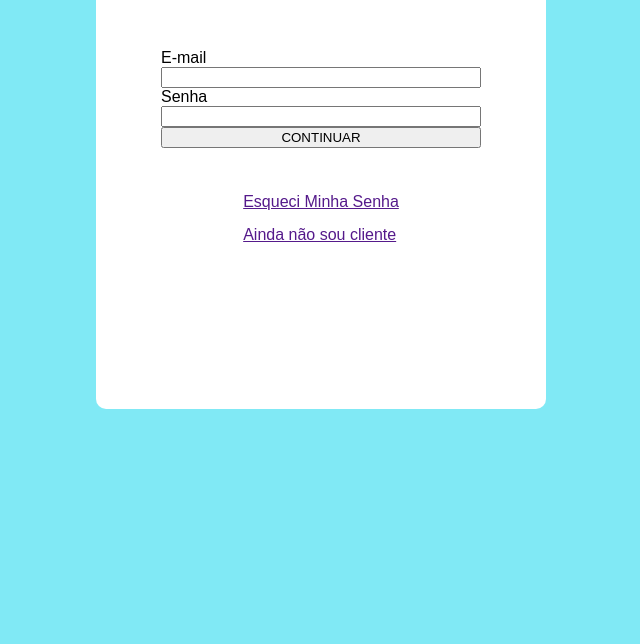
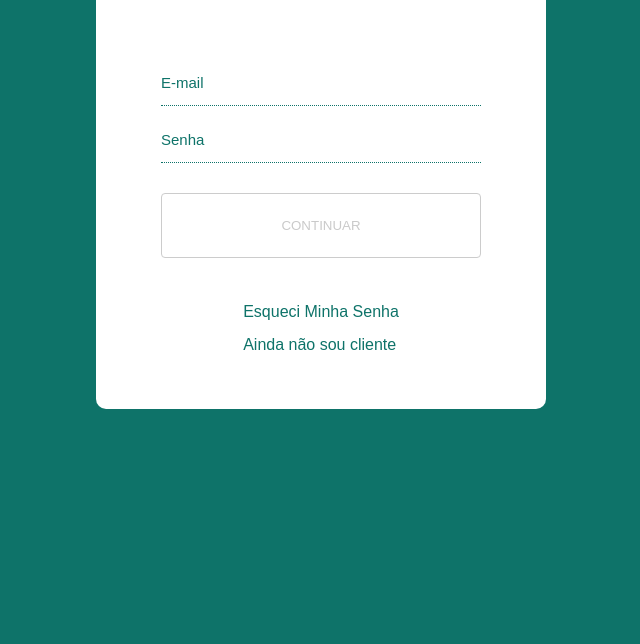
Before and after one commit to CristhoperSilva/formulario-login, a plain HTML site: page index.html in a window 1280 px wide. Shown: the part 156-800 px from the top of the page, without its empty margins (319-959 px from the left). Drawn offline with Linux system fonts and the light colour scheme.

Commit message:
Continuação da estilização do formulário, adicionado animação no focus dos inputs

```diff
--- a/index.html
+++ b/index.html
@@ -12,12 +12,15 @@
         <header>
             <h1>Faça seu login</h1>
         </header>
-        <div class="fields">
-            <label for="email">E-mail</label>
-            <input type="email" name="email" id="email">
-            <label for="password">Senha</label>
-            <input type="password" name="password" id="password">
-            <input type="submit" value="CONTINUAR" id="button">
+        <div class="form-group">
+            <form action="#" class="fields" autocomplete="off">
+                <!--Alterei o posicionamento das labels com os inputs para poder realizar a animação no css-->
+                <input type="email" name="email" id="email" required>
+                <label for="email" id="lbEmail">E-mail</label>
+                <input type="password" name="password" id="password" required>
+                <label for="password" id="lbPassword">Senha</label>
+                <input type="submit" value="CONTINUAR" id="button">
+            </form>
         </div>
         <div class="recover-links">
             <a href="">Esqueci Minha Senha</a>
--- a/style.css
+++ b/style.css
@@ -4,7 +4,7 @@ body{
     border: 0;
     font-size: 100%;
     vertical-align: baseline;
-    background-color: #80E9F5;
+    background-color: #0E7369;
     font-family: Arial, Helvetica, sans-serif;
 }
 .box{
@@ -34,6 +34,41 @@ header h1{
     margin-left: auto;
     margin-right: auto;
 }
+/*Ordena labels e inputs na página final, pois os mesmos foram trocados de posição para que eu conseguisse fazer a animação*/
+.fields #lbEmail{
+    order: -4;
+}
+.fields #email{
+    order: -3;
+}
+.fields #lbPassword{
+    order: -2;
+}
+.fields #password{
+    order: -1;
+}
+.fields label{
+    color: #0E7369;
+    font-size: 15px;
+    margin-top: 25px;
+    margin-bottom: -3px;
+}
+.fields #email,
+.fields #password{
+    border-top: none;
+    border-left: none;
+    border-right: none;
+    border-bottom: 1px dotted #0E7369;
+    background-color: transparent;
+}
+.fields #button{
+    margin-top: 30px;
+    height: 65px;
+    background-color: #FFF;
+    border: 1px solid #ccc;
+    color: #cacaca;
+    border-radius: 4px;
+}
 .recover-links{
     display: flex;
     flex-direction: column;
@@ -43,4 +78,17 @@ header h1{
 }
 .recover-links a{
     margin-top: 15px;
+    text-decoration: none;
+    color: #0E7369;
 }
+.fields #email:focus{
+    outline: 0;
+}
+.fields #password:focus{
+    outline: 0;
+}
+.fields input:focus + label{
+    margin-bottom: 5px;
+    font-size: 11px;
+    transition: 0.2s ease-out;
+}
```
